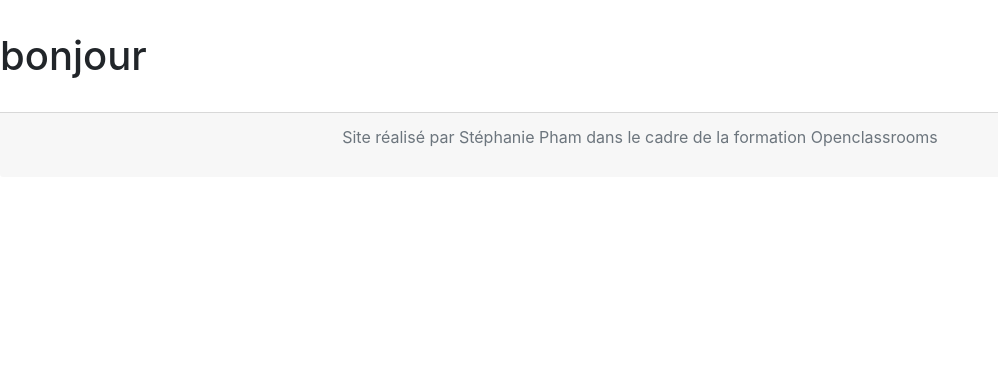
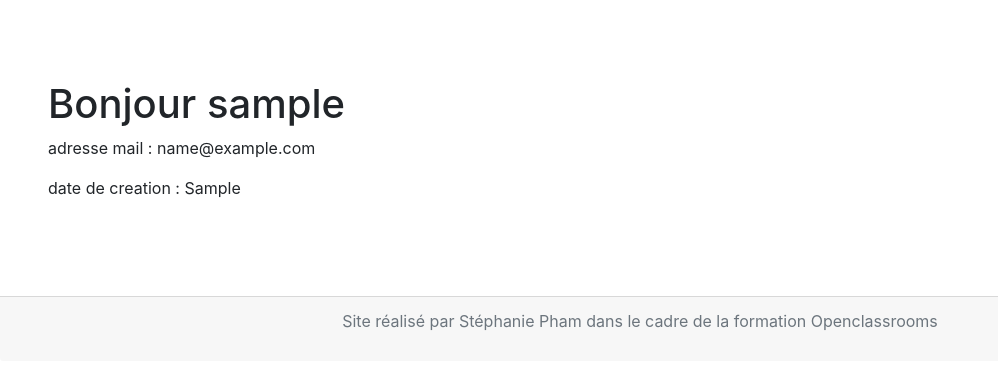
Before and after one commit to stph-phm/BlogEcrivain, a PHP site: template view/profilView.php in a window 1280 px wide. Shown: the part 56-426 px from the top of the page, without its empty margins (0-998 px from the left). Run offline with PHP 8.4, Linux system fonts and the light colour scheme; the visitor is signed in with stand-in values (Sample User, id 1); the template is opened without the code that fills it: most values are stand-ins (such as "Sample title", 1, 10 or a date in 2020).

Commit message:
edit profil page

```diff
--- a/view/Admin/layout.php
+++ b/view/Admin/layout.php
@@ -8,6 +8,8 @@
     <link rel="stylesheet" href="public/css/style.css">
     <link rel="stylesheet" href="https://stackpath.bootstrapcdn.com/bootstrap/4.4.1/css/bootstrap.min.css"
         integrity="sha384-Vkoo8x4CGsO3+Hhxv8T/Q5PaXtkKtu6ug5TOeNV6gBiFeWPGFN9MuhOf23Q9Ifjh" crossorigin="anonymous">
+        <!-- FONTAWESOME -->
+        <script src="https://kit.fontawesome.com/effe484f35.js" crossorigin="anonymous"></script>
     <title> <?= $title; ?> </title>
 </head>
 
--- a/view/profilView.php
+++ b/view/profilView.php
@@ -1,6 +1,18 @@
+<?php session_start(); ?>
+
 <?php $title = "Profile" ?>
 
 <?php ob_start(); ?>
-<h1>bonjour </h1>
+
+<?php if (isset($_SESSION['id']) && $userInfo['id'] == $_SESSION['id']) { ?>
+    <div class="global">
+        <h1>Bonjour <?= $userInfo['username']  ?> </h1>
+
+        <p>adresse mail : <?= $userInfo['email_user'] ?></p>
+        <p>date de creation : <?= $userInfo['creation_user'] ?> </p>
+    </div>
+<?php
+} ?>
+
 <?php $content = ob_get_clean(); ?>
 <?php include 'template.php'; ?>
```
